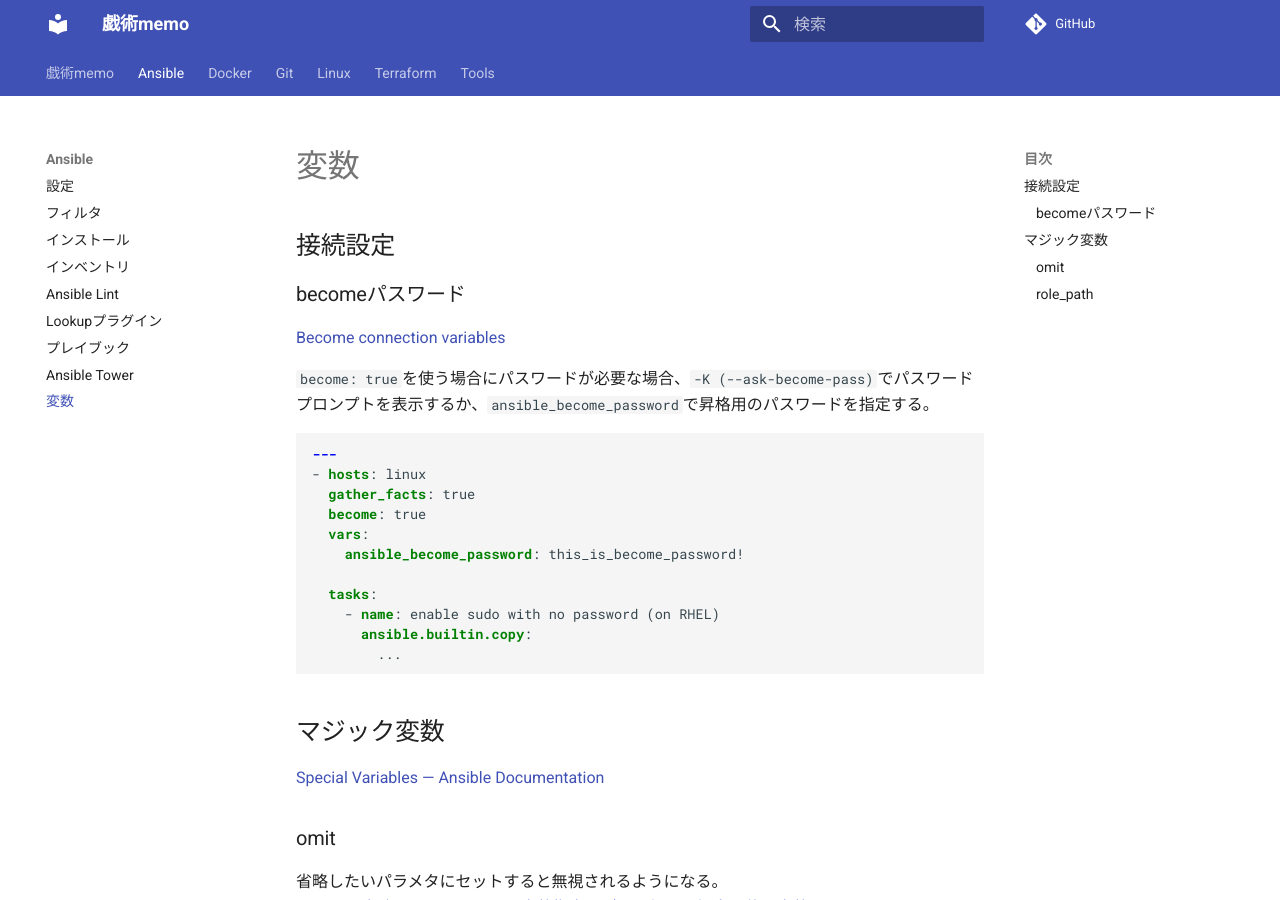
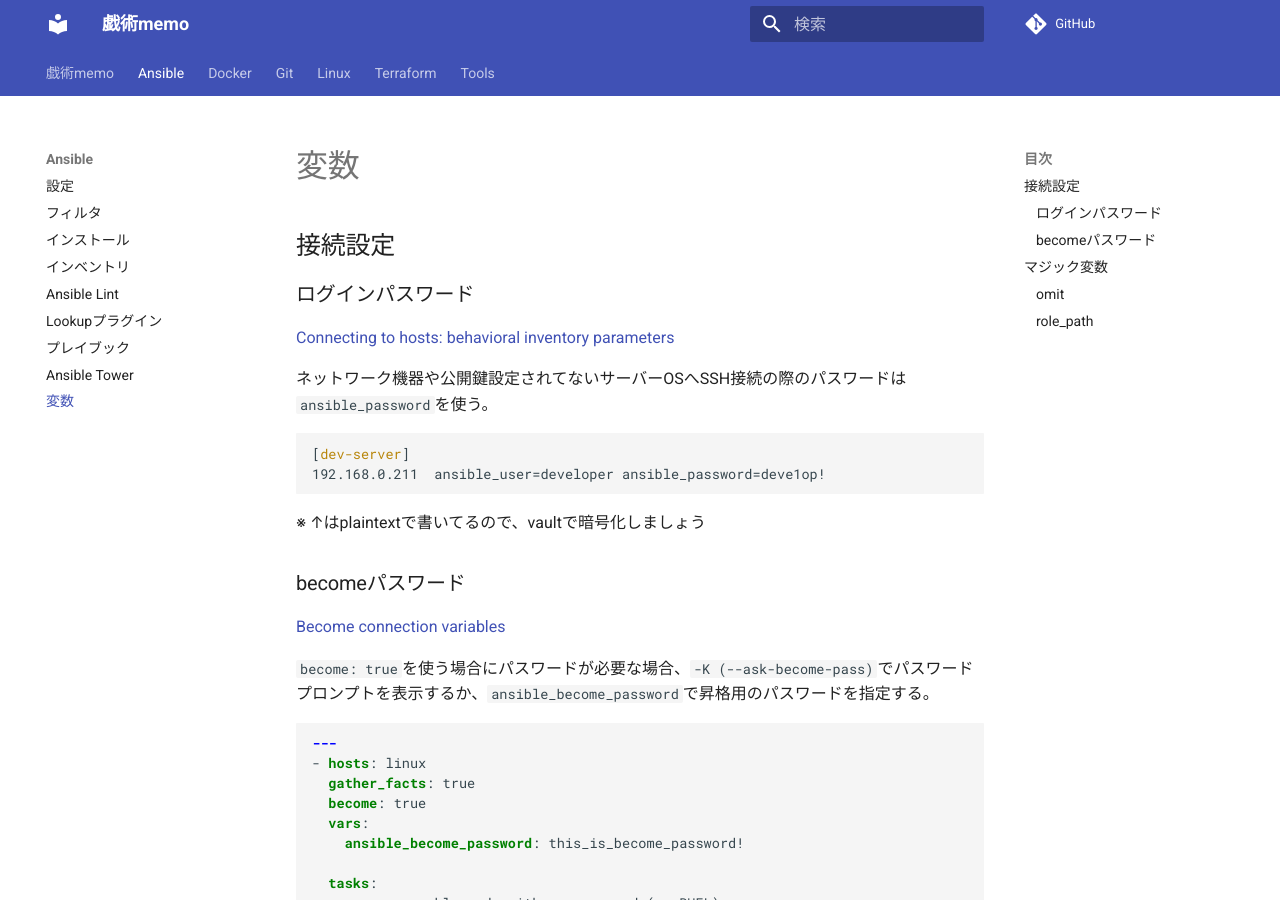
Before and after one commit to zaki-lknr/docs, an MkDocs documentation site: the page built from docs/Ansible/variable.md, in a window 1280 px wide and 900 px high. Built offline with MkDocs 1.6.1 and Material for MkDocs 9.7.7, drawn with Linux system fonts in a browser that asks for light colours; comment, search, counter and statistics services are not loaded.

Commit message:
add: Ansible/ansible_password

````diff
--- a/docs/Ansible/variable.md
+++ b/docs/Ansible/variable.md
@@ -1,6 +1,19 @@
 # 変数
 
 ## 接続設定
+
+### ログインパスワード
+
+[Connecting to hosts: behavioral inventory parameters](https://docs.ansible.com/ansible/latest/user_guide/intro_inventory.html#connecting-to-hosts-behavioral-inventory-parameters)
+
+ネットワーク機器や公開鍵設定されてないサーバーOSへSSH接続の際のパスワードは`ansible_password`を使う。
+
+```yaml
+[dev-server]
+192.168.0.211  ansible_user=developer ansible_password=deve1op!
+```
+
+※ ↑はplaintextで書いてるので、vaultで暗号化しましょう
 
 ### becomeパスワード
 
````
